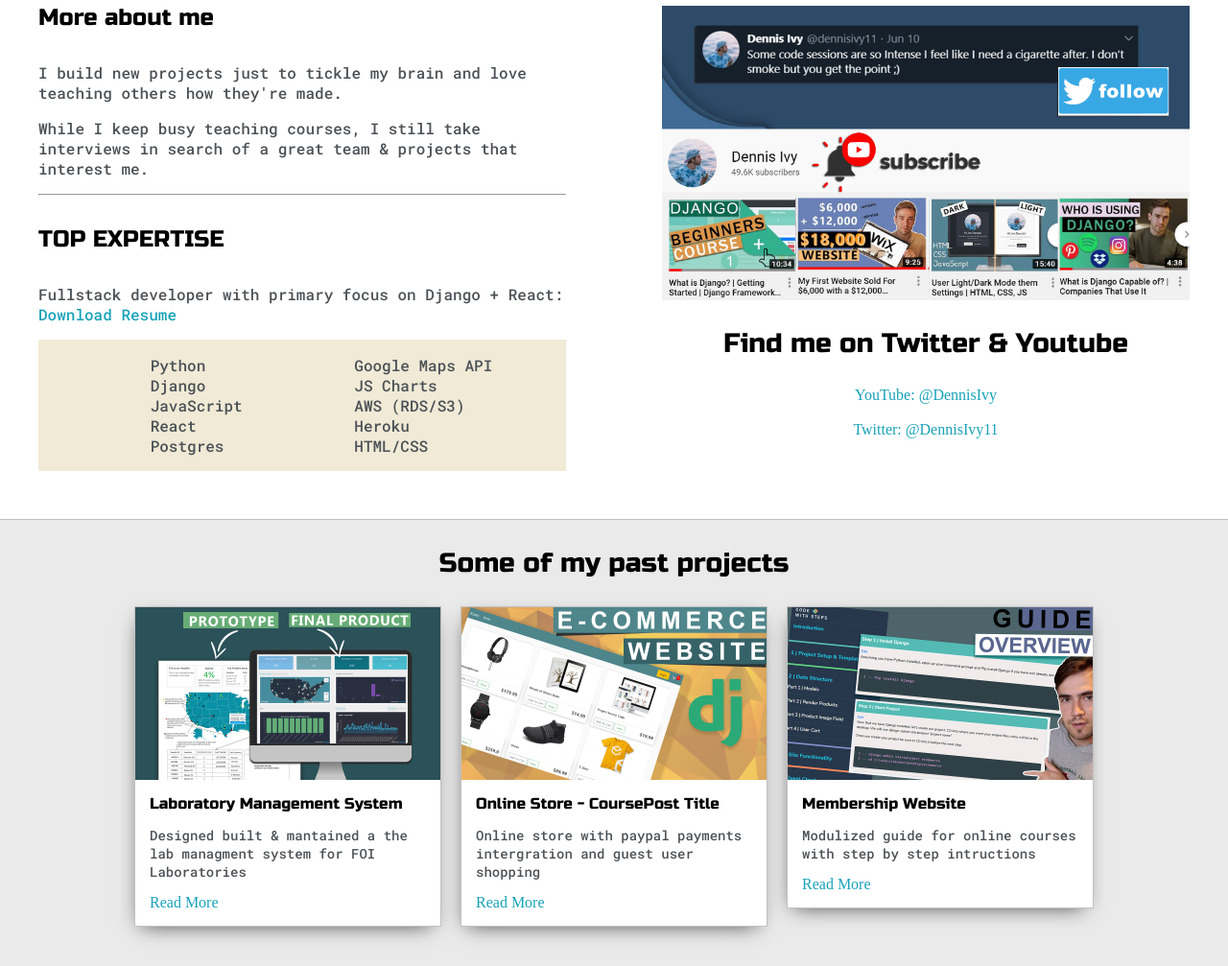
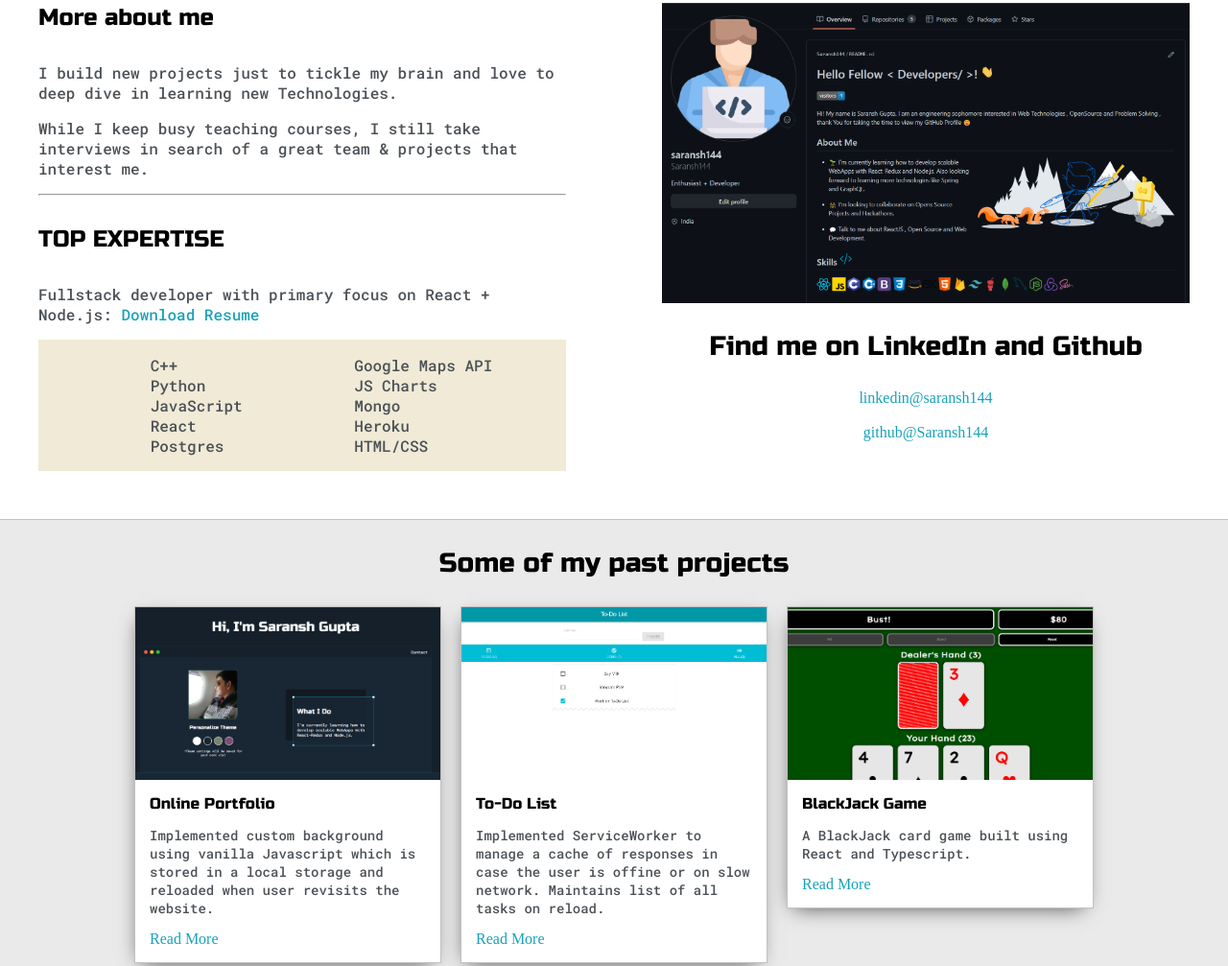
Before and after one commit to Saransh144/my-portfolio, a plain HTML site: page index.html in a window 1280 px wide. Shown: the part 759-1766 px from the top of the page at 96% size. Drawn offline with Linux system fonts and the light colour scheme.

Commit message:
fix : information

```diff
--- a/index.html
+++ b/index.html
@@ -2,7 +2,7 @@
 <html>
 
 	<head>
-		<title>Dennis Ivy</title>
+		<title>Saransh Gupta</title>
 
 
 		<meta name="viewport" content="width=device-width, initial-scale=1, maximum-scale=1, minimum-scale=1" />
@@ -21,7 +21,7 @@
 		<section class="s1">
 			<div class="main-container">
 				<div class="greeting-wrapper">
-					<h1>Hi, I'm DSaransh Gupta</h1>
+					<h1>Hi, I'm Saransh Gupta</h1>
 				</div>
 
 
@@ -45,7 +45,7 @@
 					</div>
 
 					<div class="left-column">
-						<img id="profile_pic" src="images/Dennis.jpg">
+						<img id="profile_pic" src="images/Dennis.jpeg">
 						<h5 style="text-align: center;line-height: 0;">Personalize Theme</h5>
 
 						<div id="theme-options-wrapper">
@@ -65,7 +65,8 @@
 								<div id="corner-tl" class="corner"></div>
 								<div id="corner-tr" class="corner"></div>
 								<h3>What I Do</h3>
-								<p>I was a lead developer in a past life, now I enjoy teaching courses.</p>
+								<p> I'm currently learning how to develop scalable WebApps with React-Redux and Node.js.
+								</p>
 								<div id="corner-br" class="corner"></div>
 								<div id="corner-bl" class="corner"></div>
 							</div>
@@ -82,23 +83,23 @@
 					<div class="about-me">
 						<h4>More about me</h4>
 
-						<p>I build new projects just to tickle my brain and love teaching others how they're made.</p>
+						<p>I build new projects just to tickle my brain and love to deep dive in learning new
+							Technologies.</p>
 
 						<p>While I keep busy teaching courses, I still take interviews in search of a great team &
 							projects that interest me.</p>
-
 
 						<hr>
 
 						<h4>TOP EXPERTISE</h4>
 
-						<p>Fullstack developer with primary focus on Django + React: <a target="_blank"
+						<p>Fullstack developer with primary focus on React + Node.js: <a target="_blank"
 								href="resume.pdf">Download Resume</a></p>
 
 						<div id="skills">
 							<ul>
+								<li>C++</li>
 								<li>Python</li>
-								<li>Django</li>
 								<li>JavaScript</li>
 								<li>React</li>
 								<li>Postgres</li>
@@ -107,7 +108,7 @@
 							<ul>
 								<li>Google Maps API</li>
 								<li>JS Charts</li>
-								<li>AWS (RDS/S3)</li>
+								<li>Mongo</li>
 								<li>Heroku</li>
 								<li>HTML/CSS</li>
 							</ul>
@@ -118,12 +119,12 @@
 
 
 					<div class="social-links">
-						<img id="social_img" src="images/follow.jpg">
-						<h3>Find me on Twitter & Youtube</h3>
+						<img id="social_img" src="images/follow.png">
+						<h3>Find me on LinkedIn and Github</h3>
 
-						<a target="_blank" href="https://www.youtube.com/c/dennisivy">YouTube: @DennisIvy</a>
+						<a target="_blank" href="https://www.linkedin.com/in/saransh-gupta144/">linkedin@saransh144</a>
 						<br>
-						<a target="_blank" href="https://twitter.com/dennisivy11">Twitter: @DennisIvy11</a>
+						<a target="_blank" href="https://github.com/Saransh144">github@Saransh144</a>
 					</div>
 				</div>
 
@@ -138,44 +139,45 @@
 
 					<div>
 						<div class="post">
-							<img class="thumbnail" src="images/dash.jpg">
+							<img class="thumbnail" src="images/dash.png">
 							<div class="post-preview">
-								<h6 class="post-title">Laboratory Management System</h6>
-								<p class="post-intro">Designed built & mantained a the lab managment system for FOI
-									Laboratories</p>
-								<a href="post.html">Read More</a>
+								<h6 class="post-title">Online Portfolio</h6>
+								<p class="post-intro">Implemented custom background using vanilla
+									Javascript which is stored in a local storage and
+									reloaded when user revisits the website.</p>
+								<a href="https://github.com/Saransh144/my-portfolio">Read More</a>
 							</div>
 						</div>
 					</div>
 
 					<div>
 						<div class="post">
-							<img class="thumbnail" src="images/ecom.jpg">
+							<img class="thumbnail" src="images/ecom.png">
 							<div class="post-preview">
-								<h6 class="post-title">Online Store - CoursePost Title</h6>
-								<p class="post-intro">Online store with paypal payments intergration and guest user
-									shopping</p>
-								<a href="post.html">Read More</a>
+								<h6 class="post-title">To-Do List</h6>
+								<p class="post-intro">Implemented ServiceWorker to manage a cache
+									of responses in case the user is offine or on slow
+									network. Maintains list of all tasks on reload.</p>
+								<a href="https://github.com/Saransh144/todo-list-react">Read More</a>
 							</div>
 						</div>
 					</div>
 
 					<div>
 						<div class="post">
-							<img class="thumbnail" src="images/membership site.jpg">
+							<img class="thumbnail" src="images/membership site.png">
 							<div class="post-preview">
-								<h6 class="post-title">Membership Website</h6>
-								<p class="post-intro">Modulized guide for online courses with step by step intructions
+								<h6 class="post-title">BlackJack Game</h6>
+								<p class="post-intro">A BlackJack card game built using React and
+									Typescript.
 								</p>
-								<a href="post.html">Read More</a>
+								<a href="https://github.com/Saransh144/blackjack-react-game">Read More</a>
 							</div>
 						</div>
 					</div>
-
 				</div>
 			</div>
 		</section>
-
 		<section class="s2">
 			<div class="main-container">
 				<a href=""></a>
```
Also changed, not shown: images/Dennis.jpeg (added), images/Dennis.jpg (deleted), images/dash.jpg (deleted), images/dash.png (added), images/ecom.jpg (deleted), images/ecom.png (added), images/follow.jpg (deleted), images/follow.png (added), images/membership site.jpg (deleted), images/membership site.png (added).
